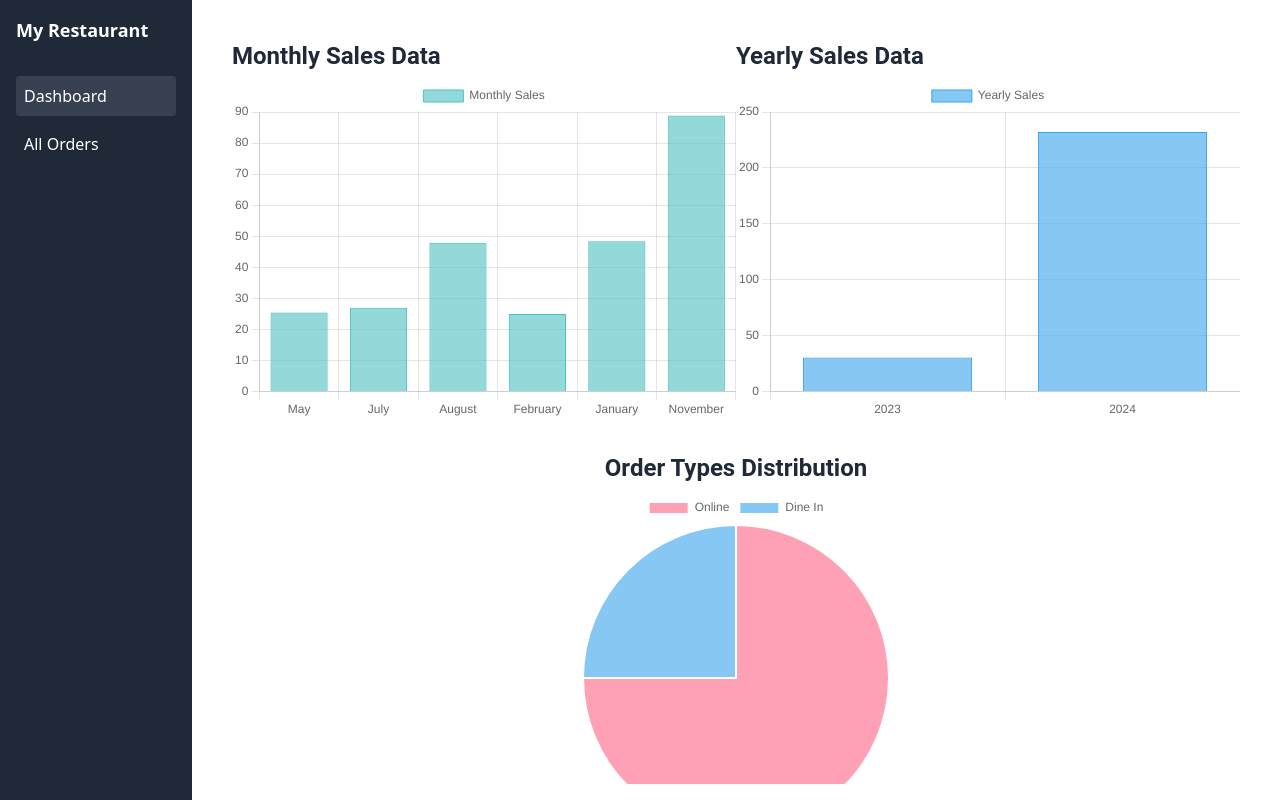
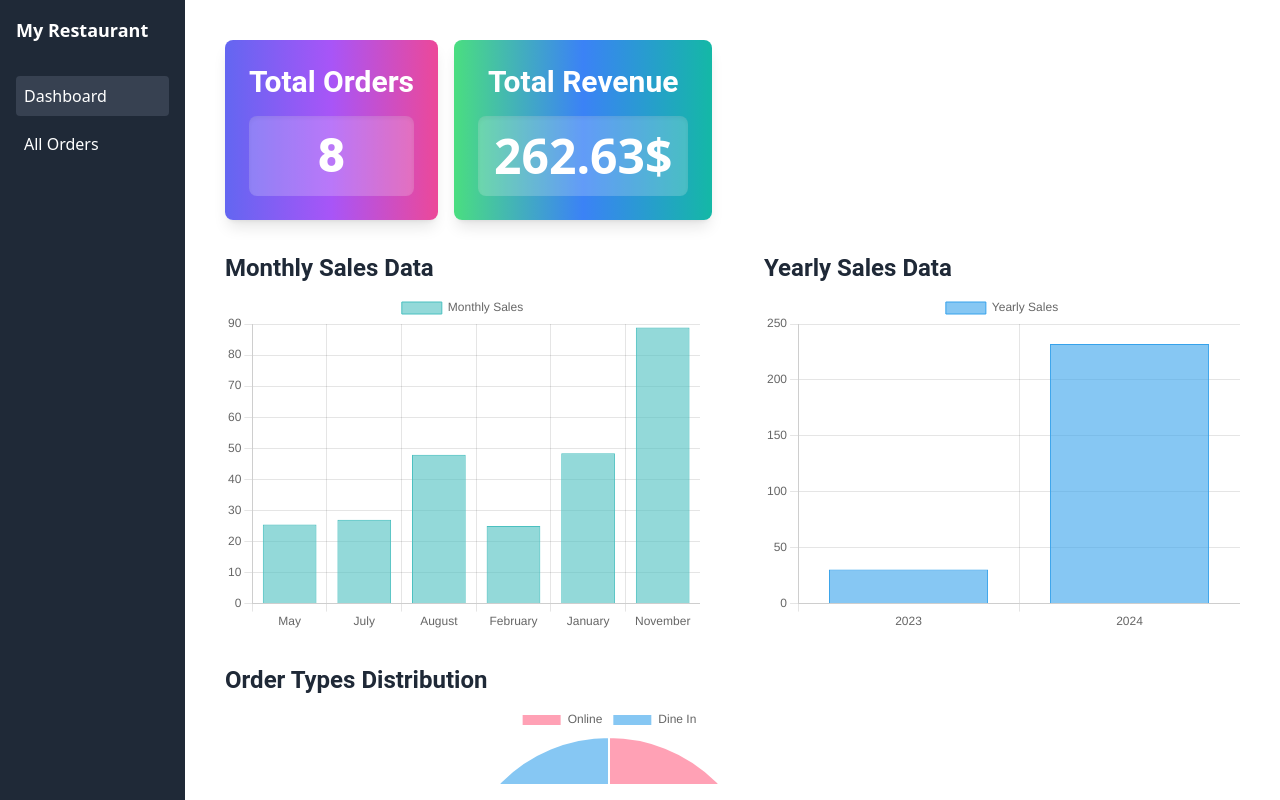
Before and after one commit to AdithyanKP/Resto-Dashboard, a Next.js app: page / in a window 1280 px wide. Built offline with nearby package versions, Linux system fonts and the light colour scheme.

Commit message:
feat dashboard header and fixes

```diff
--- a/app/components/DashBoard.js
+++ b/app/components/DashBoard.js
@@ -14,6 +14,7 @@ import {
 } from "chart.js";
 
 import { orderData } from "../constants/data";
+import Header from "./DashBoardHeader";
 
 ChartJS.register(
   Title,
@@ -165,9 +166,12 @@ const Dashboard = () => {
   }, [orderData]);
 
   return (
-    <div className="flex flex-col marker: max-h-full overflow-y-auto p-6 space-y-8 ">
-      <div className="flex flex-col lg:flex-row justify-around">
-        <div className="flex flex-col">
+    <div className="flex w-full flex-col marker: max-h-full overflow-y-auto p-6 space-y-8 ">
+      <>
+        <Header orders={orderData} />
+      </>
+      <div className="flex w-full flex-col lg:flex-row gap-16">
+        <div className="flex  flex-col">
           <h2 className="text-2xl font-semibold text-gray-800 font-roboto">
             Monthly Sales Data
           </h2>
@@ -193,11 +197,11 @@ const Dashboard = () => {
         </div>
       </div>
 
-      <div className="flex justify-center flex-col mt-2">
-        <h2 className="flex justify-center text-2xl font-semibold text-gray-800 font-roboto">
+      <div className="flex justify-start flex-col mt-4">
+        <h2 className="flex justify-start text-2xl font-semibold text-gray-800 font-roboto">
           Order Types Distribution
         </h2>
-        <div className="flex justify-center mt-2 cursor-pointer">
+        <div className="flex justify-start mt-2 cursor-pointer">
           <Pie
             data={orderTypeChartData}
             options={{
@@ -211,7 +215,7 @@ const Dashboard = () => {
         </div>
       </div>
 
-      <div className="flex flex-col lg:flex-row justify-around mt-2 ">
+      <div className="flex flex-col lg:flex-row gap-16 mt-12 ">
         <div className="flex flex-col gap-2">
           <h2 className="text-2xl font-semibold text-gray-800 font-roboto">
             Top 5 Items Sold
@@ -230,7 +234,7 @@ const Dashboard = () => {
 
         <div className="flex flex-col">
           <h2 className="text-2xl font-semibold text-gray-800 font-roboto">
-            Average Ratings of Food Items
+            Average Ratings of Items
           </h2>
           <div className="flex justify-center mt-2 cursor-pointer">
             <Bar
--- /dev/null
+++ b/app/components/DashBoardHeader.js
@@ -0,0 +1,70 @@
+import React, { useState, useEffect } from "react";
+import { orderData } from "../constants/data";
+
+const Header = ({ orders }) => {
+  const [totalRevenue, setTotalRevenue] = useState(0);
+  const [totalOrders, setTotalOrders] = useState(0);
+
+  const calculateTotalRevenue = () => {
+    return orders.reduce((acc, order) => {
+      const orderTotal = order.Items.reduce(
+        (itemAcc, item) => itemAcc + item.Total_Price,
+        0
+      );
+      return acc + orderTotal;
+    }, 0);
+  };
+
+  useEffect(() => {
+    const finalRevenue = calculateTotalRevenue();
+    const finalOrders = orderData.length;
+    let currentRevenue = 0;
+    let currentOrder = 0;
+
+    const incrementRevenue = () => {
+      if (currentRevenue < finalRevenue) {
+        currentRevenue += Math.ceil(finalRevenue / 100);
+        setTotalRevenue(Math.min(currentRevenue, finalRevenue));
+        setTimeout(incrementRevenue, 10);
+      }
+    };
+    const incrementOrders = () => {
+      if (currentOrder < finalOrders) {
+        currentOrder += Math.ceil(finalOrders / 100);
+        setTotalOrders(Math.min(currentOrder, finalOrders));
+        setTimeout(incrementOrders, 20);
+      }
+    };
+
+    incrementRevenue();
+    incrementOrders();
+  }, [orders]);
+
+  return (
+    <div className="flex flex-col sm:flex-row gap-4">
+      <div className="bg-gradient-to-r from-indigo-500 via-purple-500 to-pink-500 shadow-lg rounded-lg p-6 text-center cursor-pointer">
+        <h1 className="text-white text-3xl font-bold font-roboto">
+          Total Orders
+        </h1>
+        <div className="mt-4 bg-white bg-opacity-20 rounded-lg p-4 shadow-inner">
+          <p className="text-white text-5xl font-extrabold font-roboto">
+            {totalOrders}
+          </p>
+        </div>
+      </div>
+
+      <div className="bg-gradient-to-r from-green-400 via-blue-500 to-teal-500 shadow-lg rounded-lg p-6 text-center cursor-pointer">
+        <h1 className="text-white text-3xl font-bold font-roboto">
+          Total Revenue
+        </h1>
+        <div className="mt-4 bg-white bg-opacity-20 rounded-lg p-4 shadow-inner">
+          <p className="text-white text-5xl font-extrabold">
+            {`${totalRevenue.toFixed(2)}$`}
+          </p>
+        </div>
+      </div>
+    </div>
+  );
+};
+
+export default Header;
```
